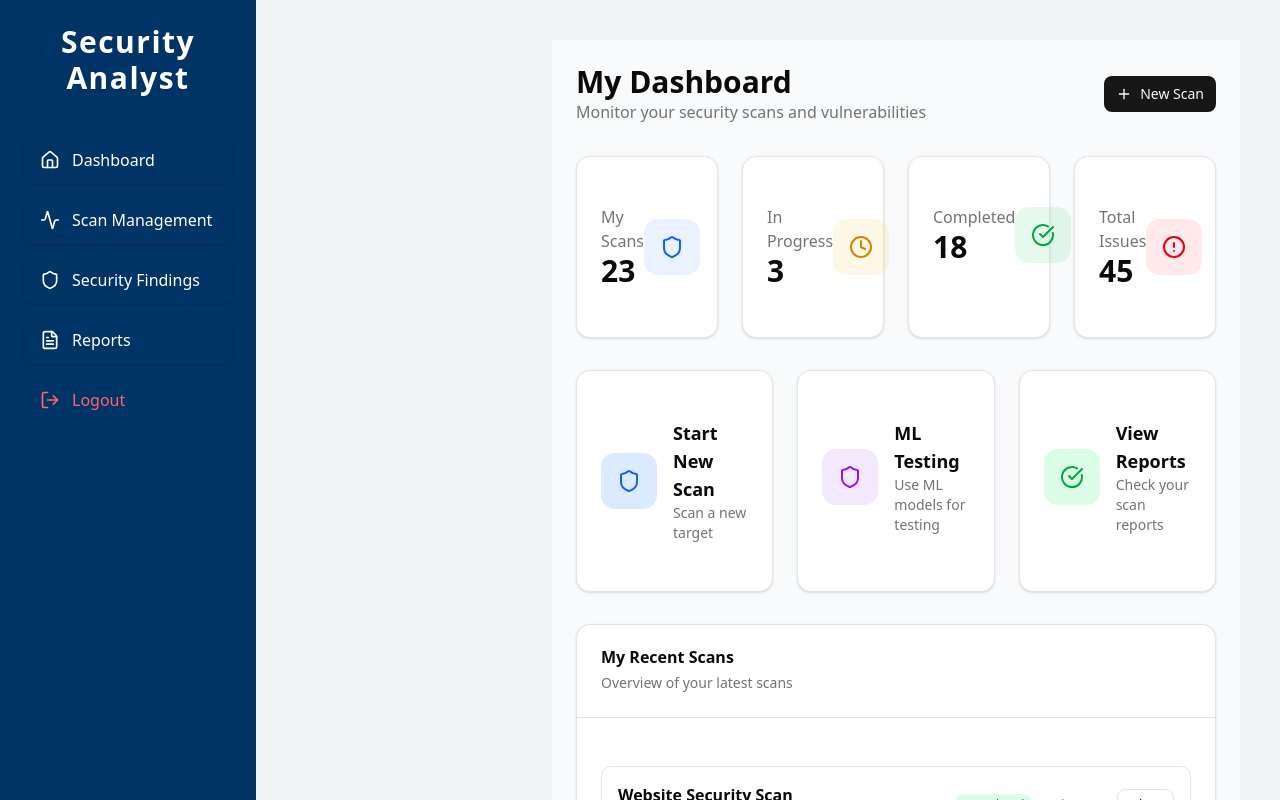
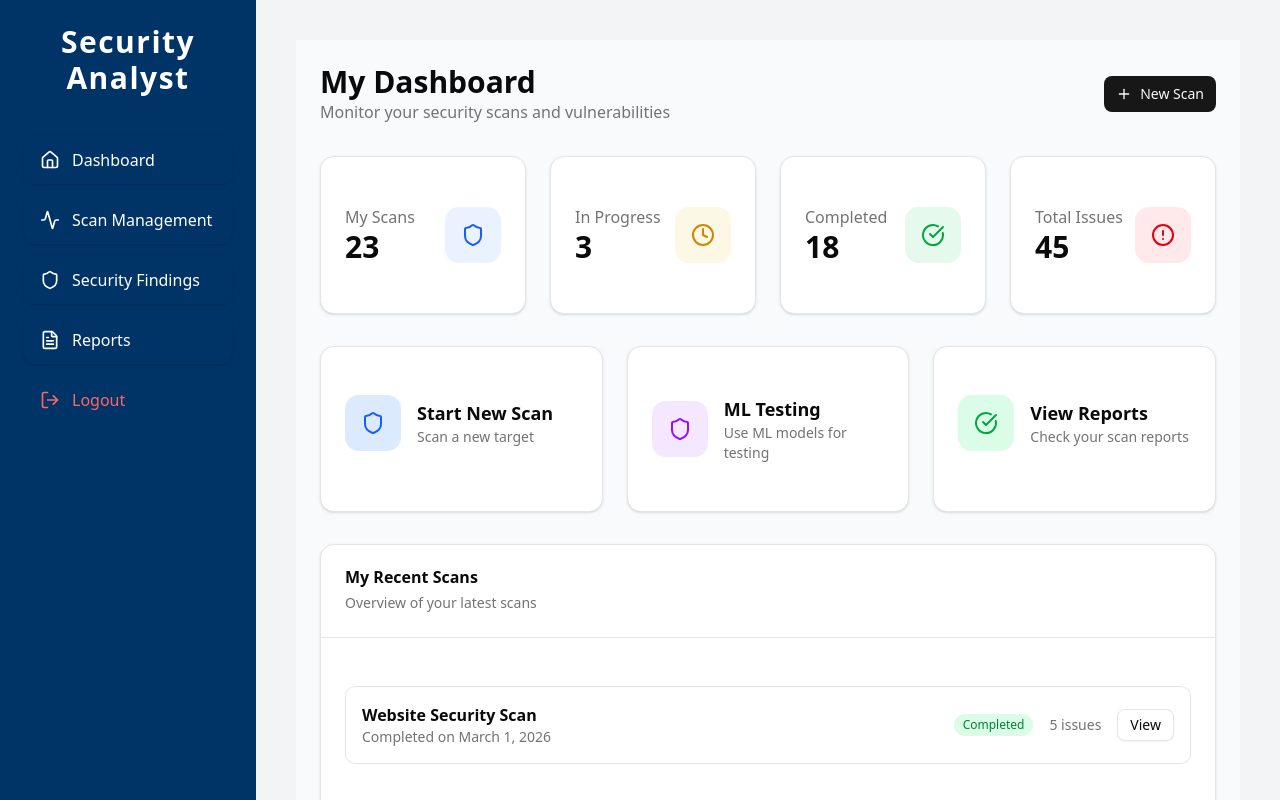
Before and after one commit to vulnerability-scanner-website/Final-year-project, a Next.js app in the folder frontend/: page /dashboard/analyst in a window 1280 px wide. Shown: the top 800 px of the page. Built offline with nearby package versions, Linux system fonts and the light colour scheme.

Commit message:
edit analyst dashboard

```diff
--- a/frontend/src/app/dashboard/analyst/page.js
+++ b/frontend/src/app/dashboard/analyst/page.js
@@ -1,16 +1,21 @@
-"use client"
+"use client";
 
-import React from "react"
-import { Button } from "@/components/ui/button"
-import { Card, CardContent, CardHeader, CardTitle, CardDescription } from "@/components/ui/card"
-import { Badge } from "@/components/ui/badge"
-import { Separator } from "@/components/ui/separator"
-import { Shield, Clock, CheckCircle, AlertCircle, Plus } from "lucide-react"
+import React from "react";
+import { Button } from "@/components/ui/button";
+import {
+  Card,
+  CardContent,
+  CardHeader,
+  CardTitle,
+  CardDescription,
+} from "@/components/ui/card";
+import { Badge } from "@/components/ui/badge";
+import { Separator } from "@/components/ui/separator";
+import { Shield, Clock, CheckCircle, AlertCircle, Plus } from "lucide-react";
 
 export default function Page() {
   return (
-    <div className="ml-64 p-6 space-y-8 bg-gray-50 min-h-screen">
-
+    <div className="p-6 space-y-8 bg-gray-50 min-h-screen">
       {/* Header */}
       <div className="flex justify-between items-center">
         <div>
@@ -28,7 +33,6 @@ export default function Page() {
 
       {/* Stats Cards */}
       <div className="grid md:grid-cols-4 gap-6">
-
         <Card>
           <CardContent className="flex justify-between items-center p-6">
             <div>
@@ -76,12 +80,10 @@ export default function Page() {
             </div>
           </CardContent>
         </Card>
-
       </div>
 
       {/* Action Cards */}
       <div className="grid md:grid-cols-3 gap-6">
-
         <Card className="hover:shadow-md transition">
           <CardContent className="flex items-center gap-4 p-6">
             <div className="bg-blue-100 p-4 rounded-xl">
@@ -89,9 +91,7 @@ export default function Page() {
             </div>
             <div>
               <h3 className="font-semibold text-lg">Start New Scan</h3>
-              <p className="text-muted-foreground text-sm">
-                Scan a new target
-              </p>
+              <p className="text-muted-foreground text-sm">Scan a new target</p>
             </div>
           </CardContent>
         </Card>
@@ -123,22 +123,18 @@ export default function Page() {
             </div>
           </CardContent>
         </Card>
-
       </div>
 
       {/* Recent Scans */}
       <Card>
         <CardHeader>
           <CardTitle>My Recent Scans</CardTitle>
-          <CardDescription>
-            Overview of your latest scans
-          </CardDescription>
+          <CardDescription>Overview of your latest scans</CardDescription>
         </CardHeader>
 
         <Separator />
 
         <CardContent className="space-y-4 p-6">
-
           {/* Scan Item */}
           <div className="flex justify-between items-center border rounded-lg p-4">
             <div>
@@ -149,23 +145,22 @@ export default function Page() {
             </div>
 
             <div className="flex items-center gap-4">
-              <Badge variant="secondary" className="bg-green-100 text-green-700">
+              <Badge
+                variant="secondary"
+                className="bg-green-100 text-green-700"
+              >
                 Completed
               </Badge>
 
-              <span className="text-sm text-muted-foreground">
-                5 issues
-              </span>
+              <span className="text-sm text-muted-foreground">5 issues</span>
 
               <Button variant="outline" size="sm">
                 View
               </Button>
             </div>
           </div>
-
         </CardContent>
       </Card>
-
     </div>
-  )
+  );
 }
```
